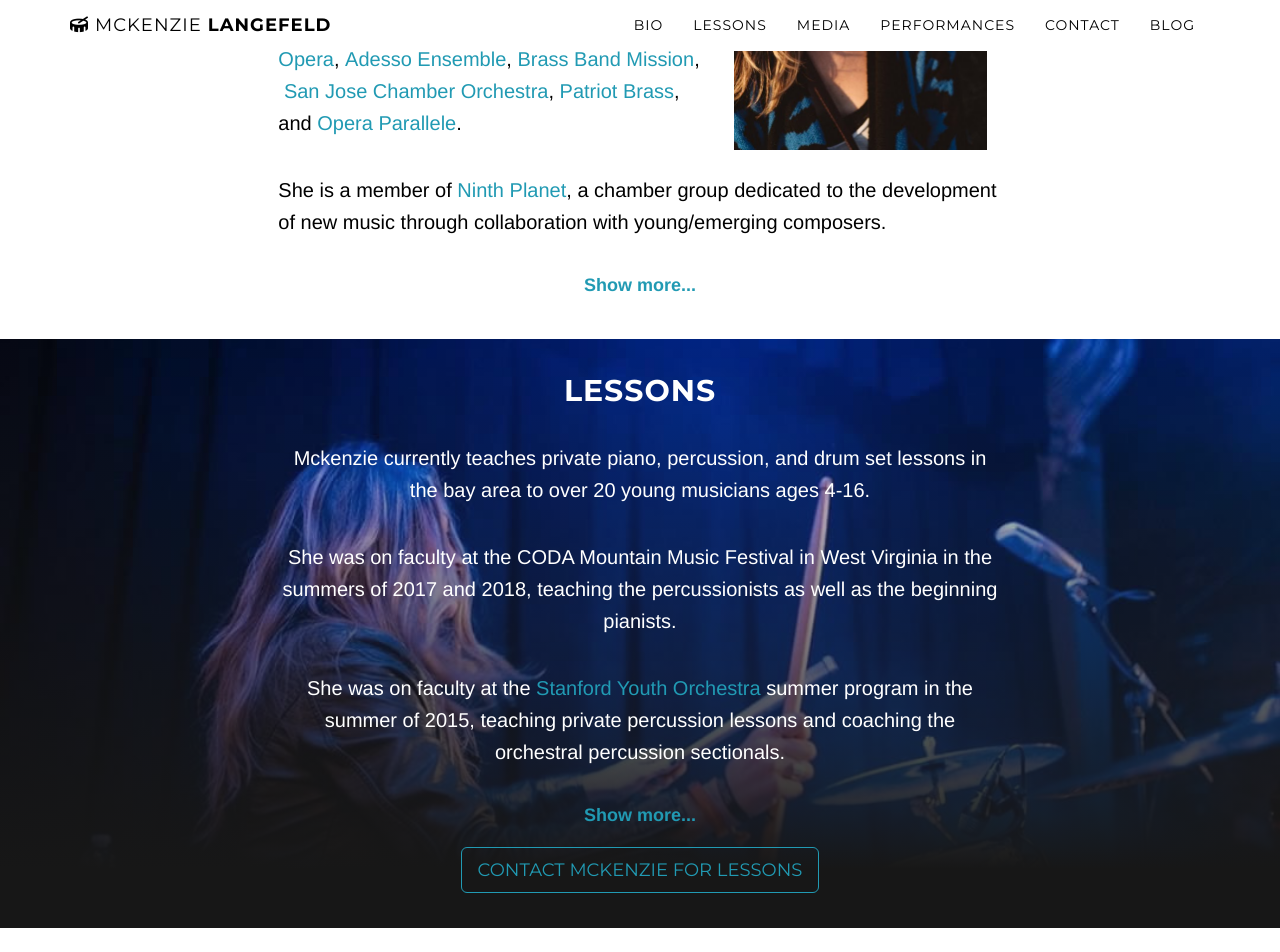
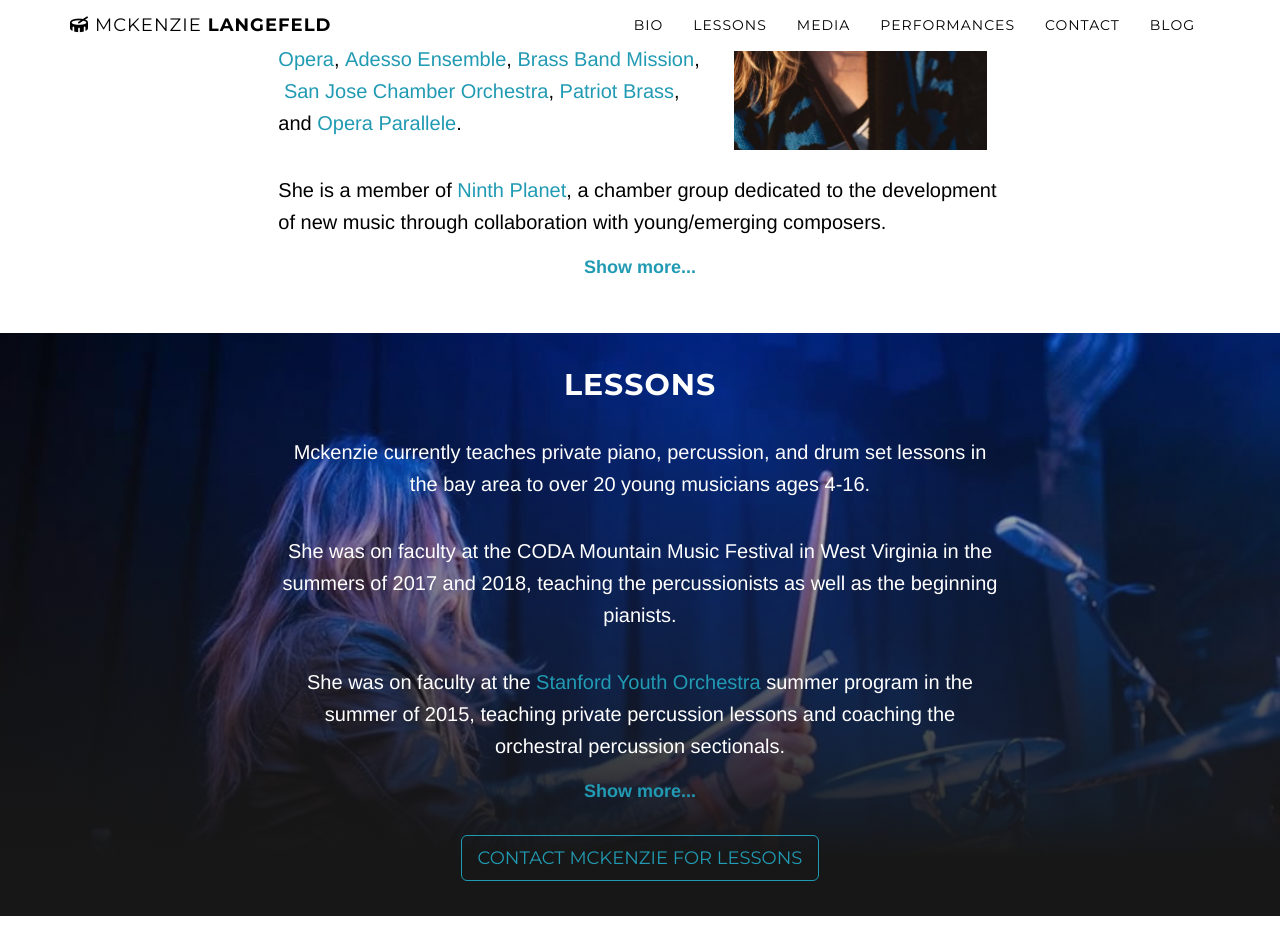
Before and after one commit to jonnylangefeld/mckenzielangefeld.com, a Jekyll site: the page built from index.html, in a window 1280 px wide and 1400 px high, scrolled down 887 px. Shown: the top 952 px of the window. Built offline with Jekyll 4.4.1, drawn with Linux system fonts in a browser that asks for light colours.

Commit message:
Improve read more... margin

```diff
--- a/_includes/css/custom.css
+++ b/_includes/css/custom.css
@@ -341,6 +341,7 @@ a:focus {
     display: grid;
     text-align: center;
     font-size: 18px;
+    margin: -18px 0 17px;
 }
 
 .carousel {
```
Lines whose indentation alone changed are shown as unchanged.
